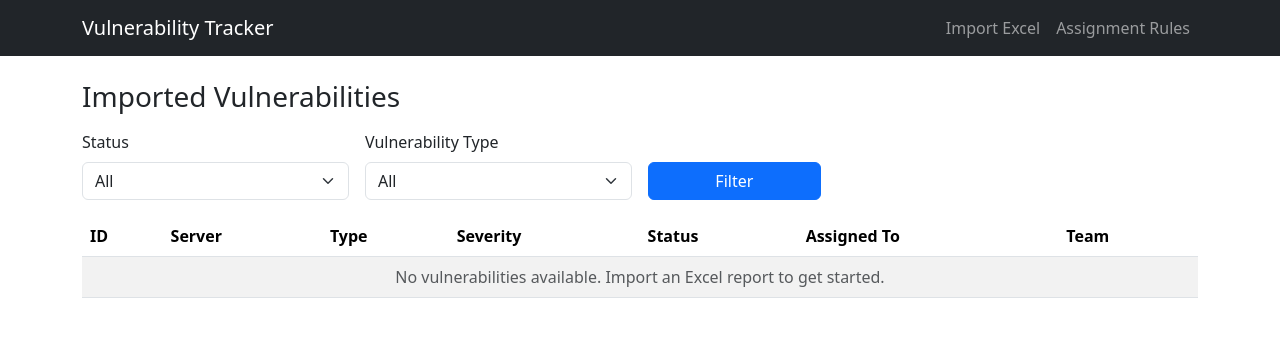
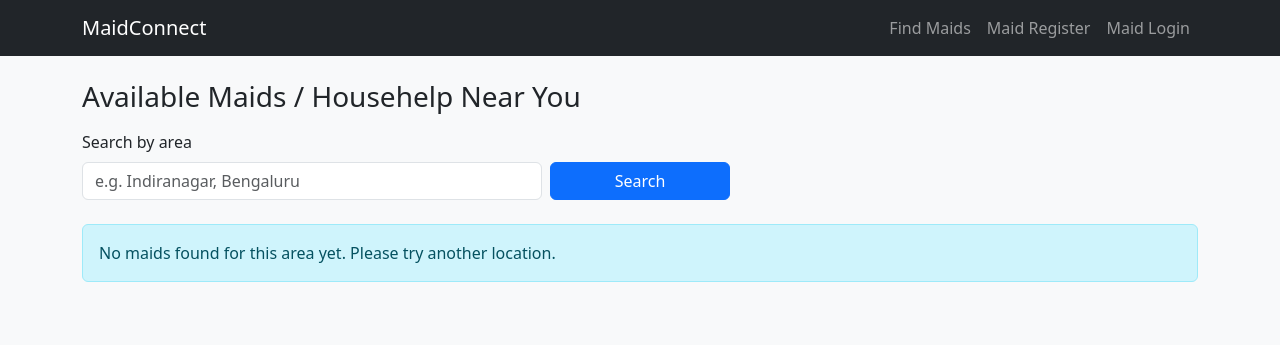
Before and after one commit to shahi-an/codex, a Flask app: page / in a window 1280 px wide. Shown: the top 345 px of the page. Run offline with Flask 3, Linux system fonts and the light colour scheme.

Commit message:
Build maid listing platform with registration, login, and call requests

```diff
--- a/app.py
+++ b/app.py
@@ -2,212 +2,167 @@ from __future__ import annotations
 
 import os
 from datetime import datetime
-from typing import Any
 
-import pandas as pd
-from flask import Flask, flash, redirect, render_template, request, url_for
+from flask import Flask, flash, redirect, render_template, request, session, url_for
 from flask_sqlalchemy import SQLAlchemy
+from werkzeug.security import check_password_hash, generate_password_hash
 
 app = Flask(__name__)
 app.config["SECRET_KEY"] = os.environ.get("SECRET_KEY", "dev-secret")
-app.config["SQLALCHEMY_DATABASE_URI"] = os.environ.get("DATABASE_URL", "sqlite:///vulnerabilities.db")
+app.config["SQLALCHEMY_DATABASE_URI"] = os.environ.get("DATABASE_URL", "sqlite:///maids.db")
 app.config["SQLALCHEMY_TRACK_MODIFICATIONS"] = False
 
 db = SQLAlchemy(app)
 
-VALID_STATUSES = [
-    "Open",
-    "Work in Progress",
-    "Closed",
-    "Awaiting Further Information",
-]
+
+class Maid(db.Model):
+    id = db.Column(db.Integer, primary_key=True)
+    name = db.Column(db.String(120), nullable=False)
+    age = db.Column(db.Integer, nullable=False)
+    experience_years = db.Column(db.Integer, nullable=False)
+    current_address = db.Column(db.String(255), nullable=False)
+    phone_number = db.Column(db.String(20), nullable=False)
+    id_verified = db.Column(db.Boolean, nullable=False, default=False)
+    email = db.Column(db.String(120), nullable=False, unique=True)
+    password_hash = db.Column(db.String(255), nullable=False)
+    created_at = db.Column(db.DateTime, nullable=False, default=datetime.utcnow)
+
+    call_requests = db.relationship("CallRequest", backref="maid", lazy=True, cascade="all, delete-orphan")
 
 
-class Vulnerability(db.Model):
+class CallRequest(db.Model):
     id = db.Column(db.Integer, primary_key=True)
-    external_id = db.Column(db.String(120), nullable=True)
-    server_name = db.Column(db.String(255), nullable=True)
-    vulnerability_type = db.Column(db.String(255), nullable=True)
-    severity = db.Column(db.String(80), nullable=True)
-    description = db.Column(db.Text, nullable=True)
-    status = db.Column(db.String(80), nullable=False, default="Open")
-    assigned_individual = db.Column(db.String(255), nullable=True)
-    assigned_team = db.Column(db.String(255), nullable=True)
-    imported_at = db.Column(db.DateTime, nullable=False, default=datetime.utcnow)
+    maid_id = db.Column(db.Integer, db.ForeignKey("maid.id"), nullable=False)
+    requester_name = db.Column(db.String(120), nullable=False)
+    requester_phone = db.Column(db.String(20), nullable=False)
+    requester_area = db.Column(db.String(120), nullable=False)
+    notes = db.Column(db.Text, nullable=True)
+    created_at = db.Column(db.DateTime, nullable=False, default=datetime.utcnow)
 
 
-class AssignmentRule(db.Model):
-    id = db.Column(db.Integer, primary_key=True)
-    vulnerability_type = db.Column(db.String(255), unique=True, nullable=False)
-    assigned_individual = db.Column(db.String(255), nullable=True)
-    assigned_team = db.Column(db.String(255), nullable=True)
-
-
-def normalize_headers(columns: list[str]) -> dict[str, str]:
-    return {c.strip().lower().replace(" ", "_"): c for c in columns}
-
-
-def value_for(row: pd.Series, headers: dict[str, str], *candidates: str) -> Any:
-    for candidate in candidates:
-        key = candidate.strip().lower().replace(" ", "_")
-        if key in headers:
-            value = row[headers[key]]
-            if pd.isna(value):
-                return None
-            return str(value).strip()
-    return None
-
-
-def apply_assignment(vulnerability: Vulnerability) -> None:
-    if not vulnerability.vulnerability_type:
-        return
-
-    rule = AssignmentRule.query.filter_by(
-        vulnerability_type=vulnerability.vulnerability_type
-    ).first()
-    if rule:
-        vulnerability.assigned_individual = rule.assigned_individual
-        vulnerability.assigned_team = rule.assigned_team
+def current_maid() -> Maid | None:
+    maid_id = session.get("maid_id")
+    if not maid_id:
+        return None
+    return Maid.query.get(maid_id)
 
 
 @app.get("/")
 def index():
-    status = request.args.get("status")
-    vuln_type = request.args.get("type")
+    area = request.args.get("area", "").strip()
+    query = Maid.query.order_by(Maid.created_at.desc())
 
-    query = Vulnerability.query.order_by(Vulnerability.imported_at.desc())
-    if status:
-        query = query.filter_by(status=status)
-    if vuln_type:
-        query = query.filter_by(vulnerability_type=vuln_type)
+    if area:
+        query = query.filter(Maid.current_address.ilike(f"%{area}%"))
 
-    vulnerabilities = query.all()
-    types = [
-        t[0]
-        for t in db.session.query(Vulnerability.vulnerability_type)
-        .distinct()
-        .order_by(Vulnerability.vulnerability_type.asc())
-        .all()
-        if t[0]
-    ]
-
-    return render_template(
-        "index.html",
-        vulnerabilities=vulnerabilities,
-        statuses=VALID_STATUSES,
-        selected_status=status,
-        selected_type=vuln_type,
-        vulnerability_types=types,
-    )
+    maids = query.all()
+    return render_template("index.html", maids=maids, area=area)
 
 
-@app.route("/import", methods=["GET", "POST"])
-def import_excel():
+@app.route("/register", methods=["GET", "POST"])
+def register():
     if request.method == "POST":
-        file = request.files.get("excel_file")
-        if not file or not file.filename:
-            flash("Please upload an Excel file.", "danger")
-            return redirect(url_for("import_excel"))
+        name = request.form.get("name", "").strip()
+        email = request.form.get("email", "").strip().lower()
+        age = request.form.get("age", "").strip()
+        experience_years = request.form.get("experience_years", "").strip()
+        current_address = request.form.get("current_address", "").strip()
+        phone_number = request.form.get("phone_number", "").strip()
+        id_verified = request.form.get("id_verified") == "yes"
+        password = request.form.get("password", "")
 
-        try:
-            dataframe = pd.read_excel(file)
-        except Exception as exc:  # noqa: BLE001
-            flash(f"Could not read Excel file: {exc}", "danger")
-            return redirect(url_for("import_excel"))
+        if not all([name, email, age, experience_years, current_address, phone_number, password]):
+            flash("All fields are required.", "danger")
+            return redirect(url_for("register"))
 
-        if dataframe.empty:
-            flash("The uploaded report has no rows.", "warning")
-            return redirect(url_for("import_excel"))
+        if Maid.query.filter_by(email=email).first():
+            flash("An account with this email already exists.", "danger")
+            return redirect(url_for("register"))
 
-        headers = normalize_headers(list(dataframe.columns))
-        imported_count = 0
+        maid = Maid(
+            name=name,
+            email=email,
+            age=int(age),
+            experience_years=int(experience_years),
+            current_address=current_address,
+            phone_number=phone_number,
+            id_verified=id_verified,
+            password_hash=generate_password_hash(password),
+        )
+        db.session.add(maid)
+        db.session.commit()
 
-        for _, row in dataframe.iterrows():
-            vulnerability = Vulnerability(
-                external_id=value_for(row, headers, "id", "vulnerability_id", "ticket"),
-                server_name=value_for(row, headers, "server", "server_name", "hostname"),
-                vulnerability_type=value_for(
-                    row, headers, "vulnerability_type", "type", "category"
-                ),
-                severity=value_for(row, headers, "severity", "risk"),
-                description=value_for(row, headers, "description", "details"),
-                status=value_for(row, headers, "status") or "Open",
-            )
+        flash("Registration successful. Please login.", "success")
+        return redirect(url_for("login"))
 
-            if vulnerability.status not in VALID_STATUSES:
-                vulnerability.status = "Open"
+    return render_template("register.html")
 
-            apply_assignment(vulnerability)
-            db.session.add(vulnerability)
-            imported_count += 1
 
-        db.session.commit()
-        flash(f"Imported {imported_count} vulnerabilities.", "success")
+@app.route("/login", methods=["GET", "POST"])
+def login():
+    if request.method == "POST":
+        email = request.form.get("email", "").strip().lower()
+        password = request.form.get("password", "")
+
+        maid = Maid.query.filter_by(email=email).first()
+        if not maid or not check_password_hash(maid.password_hash, password):
+            flash("Invalid email or password.", "danger")
+            return redirect(url_for("login"))
+
+        session["maid_id"] = maid.id
+        flash("Logged in successfully.", "success")
+        return redirect(url_for("maid_dashboard"))
+
+    return render_template("login.html")
+
+
+@app.get("/logout")
+def logout():
+    session.pop("maid_id", None)
+    flash("You have been logged out.", "info")
+    return redirect(url_for("index"))
+
+
+@app.post("/maids/<int:maid_id>/request-call")
+def request_call(maid_id: int):
+    maid = Maid.query.get_or_404(maid_id)
+
+    requester_name = request.form.get("requester_name", "").strip()
+    requester_phone = request.form.get("requester_phone", "").strip()
+    requester_area = request.form.get("requester_area", "").strip()
+    notes = request.form.get("notes", "").strip() or None
+
+    if not requester_name or not requester_phone or not requester_area:
+        flash("Please enter your name, phone number, and area.", "danger")
         return redirect(url_for("index"))
 
-    return render_template("import.html")
+    call_request = CallRequest(
+        maid=maid,
+        requester_name=requester_name,
+        requester_phone=requester_phone,
+        requester_area=requester_area,
+        notes=notes,
+    )
+    db.session.add(call_request)
+    db.session.commit()
+
+    flash(f"Call request sent to {maid.name}.", "success")
+    return redirect(url_for("index"))
 
 
-@app.route("/vulnerabilities/<int:vulnerability_id>", methods=["GET", "POST"])
-def vulnerability_detail(vulnerability_id: int):
-    vulnerability = Vulnerability.query.get_or_404(vulnerability_id)
+@app.get("/maid/dashboard")
+def maid_dashboard():
+    maid = current_maid()
+    if not maid:
+        flash("Please login to view your dashboard.", "warning")
+        return redirect(url_for("login"))
 
-    if request.method == "POST":
-        new_status = request.form.get("status")
-        assigned_individual = request.form.get("assigned_individual")
-        assigned_team = request.form.get("assigned_team")
-
-        if new_status in VALID_STATUSES:
-            vulnerability.status = new_status
-
-        vulnerability.assigned_individual = assigned_individual
-        vulnerability.assigned_team = assigned_team
-
-        db.session.commit()
-        flash("Vulnerability updated.", "success")
-        return redirect(url_for("vulnerability_detail", vulnerability_id=vulnerability.id))
-
-    return render_template(
-        "detail.html",
-        vulnerability=vulnerability,
-        statuses=VALID_STATUSES,
+    requests = (
+        CallRequest.query.filter_by(maid_id=maid.id)
+        .order_by(CallRequest.created_at.desc())
+        .all()
     )
-
-
-@app.route("/assignment-rules", methods=["GET", "POST"])
-def assignment_rules():
-    if request.method == "POST":
-        vulnerability_type = request.form.get("vulnerability_type", "").strip()
-        assigned_individual = request.form.get("assigned_individual", "").strip() or None
-        assigned_team = request.form.get("assigned_team", "").strip() or None
-
-        if not vulnerability_type:
-            flash("Vulnerability type is required.", "danger")
-            return redirect(url_for("assignment_rules"))
-
-        rule = AssignmentRule.query.filter_by(vulnerability_type=vulnerability_type).first()
-        if not rule:
-            rule = AssignmentRule(vulnerability_type=vulnerability_type)
-
-        rule.assigned_individual = assigned_individual
-        rule.assigned_team = assigned_team
-        db.session.add(rule)
-        db.session.commit()
-
-        flash("Assignment rule saved.", "success")
-        return redirect(url_for("assignment_rules"))
-
-    rules = AssignmentRule.query.order_by(AssignmentRule.vulnerability_type.asc()).all()
-    return render_template("rules.html", rules=rules)
-
-
-@app.post("/assignment-rules/<int:rule_id>/delete")
-def delete_rule(rule_id: int):
-    rule = AssignmentRule.query.get_or_404(rule_id)
-    db.session.delete(rule)
-    db.session.commit()
-    flash("Rule deleted.", "success")
-    return redirect(url_for("assignment_rules"))
+    return render_template("dashboard.html", maid=maid, requests=requests)
 
 
 if __name__ == "__main__":
--- a/requirements.txt
+++ b/requirements.txt
@@ -1,4 +1,2 @@
 Flask==3.0.3
 Flask-SQLAlchemy==3.1.1
-pandas==2.2.2
-openpyxl==3.1.5
--- a/templates/base.html
+++ b/templates/base.html
@@ -3,16 +3,22 @@
   <head>
     <meta charset="UTF-8" />
     <meta name="viewport" content="width=device-width, initial-scale=1.0" />
-    <title>Vulnerability Tracker</title>
+    <title>MaidConnect</title>
     <link href="https://cdn.jsdelivr.net/npm/bootstrap@5.3.3/dist/css/bootstrap.min.css" rel="stylesheet" />
   </head>
-  <body>
+  <body class="bg-light">
     <nav class="navbar navbar-expand-lg bg-dark navbar-dark mb-4">
       <div class="container">
-        <a class="navbar-brand" href="{{ url_for('index') }}">Vulnerability Tracker</a>
-        <div class="navbar-nav">
-          <a class="nav-link" href="{{ url_for('import_excel') }}">Import Excel</a>
-          <a class="nav-link" href="{{ url_for('assignment_rules') }}">Assignment Rules</a>
+        <a class="navbar-brand" href="{{ url_for('index') }}">MaidConnect</a>
+        <div class="navbar-nav ms-auto">
+          <a class="nav-link" href="{{ url_for('index') }}">Find Maids</a>
+          <a class="nav-link" href="{{ url_for('register') }}">Maid Register</a>
+          {% if session.get('maid_id') %}
+          <a class="nav-link" href="{{ url_for('maid_dashboard') }}">Dashboard</a>
+          <a class="nav-link" href="{{ url_for('logout') }}">Logout</a>
+          {% else %}
+          <a class="nav-link" href="{{ url_for('login') }}">Maid Login</a>
+          {% endif %}
         </div>
       </div>
     </nav>
--- a/templates/index.html
+++ b/templates/index.html
@@ -1,65 +1,54 @@
 {% extends 'base.html' %}
 {% block content %}
-<h1 class="h3 mb-3">Imported Vulnerabilities</h1>
+<h1 class="h3 mb-3">Available Maids / Househelp Near You</h1>
 
-<form method="get" class="row gy-2 gx-3 align-items-end mb-3">
-  <div class="col-md-3">
-    <label class="form-label">Status</label>
-    <select name="status" class="form-select">
-      <option value="">All</option>
-      {% for status in statuses %}
-      <option value="{{ status }}" {% if selected_status == status %}selected{% endif %}>{{ status }}</option>
-      {% endfor %}
-    </select>
+<form method="get" class="row g-2 mb-4">
+  <div class="col-md-5">
+    <label class="form-label">Search by area</label>
+    <input class="form-control" name="area" value="{{ area }}" placeholder="e.g. Indiranagar, Bengaluru" />
   </div>
-  <div class="col-md-3">
-    <label class="form-label">Vulnerability Type</label>
-    <select name="type" class="form-select">
-      <option value="">All</option>
-      {% for type in vulnerability_types %}
-      <option value="{{ type }}" {% if selected_type == type %}selected{% endif %}>{{ type }}</option>
-      {% endfor %}
-    </select>
-  </div>
-  <div class="col-md-2">
-    <button class="btn btn-primary w-100" type="submit">Filter</button>
+  <div class="col-md-2 align-self-end">
+    <button class="btn btn-primary w-100" type="submit">Search</button>
   </div>
 </form>
 
-<div class="table-responsive">
-  <table class="table table-striped table-hover align-middle">
-    <thead>
-      <tr>
-        <th>ID</th>
-        <th>Server</th>
-        <th>Type</th>
-        <th>Severity</th>
-        <th>Status</th>
-        <th>Assigned To</th>
-        <th>Team</th>
-      </tr>
-    </thead>
-    <tbody>
-      {% for vulnerability in vulnerabilities %}
-      <tr>
-        <td>
-          <a href="{{ url_for('vulnerability_detail', vulnerability_id=vulnerability.id) }}">
-            {{ vulnerability.external_id or ('DB-' ~ vulnerability.id) }}
-          </a>
-        </td>
-        <td>{{ vulnerability.server_name or '-' }}</td>
-        <td>{{ vulnerability.vulnerability_type or '-' }}</td>
-        <td>{{ vulnerability.severity or '-' }}</td>
-        <td><span class="badge text-bg-secondary">{{ vulnerability.status }}</span></td>
-        <td>{{ vulnerability.assigned_individual or '-' }}</td>
-        <td>{{ vulnerability.assigned_team or '-' }}</td>
-      </tr>
-      {% else %}
-      <tr>
-        <td colspan="7" class="text-center text-muted">No vulnerabilities available. Import an Excel report to get started.</td>
-      </tr>
-      {% endfor %}
-    </tbody>
-  </table>
+<div class="row g-4">
+  {% for maid in maids %}
+  <div class="col-lg-6">
+    <div class="card h-100 shadow-sm">
+      <div class="card-body">
+        <h2 class="h5">{{ maid.name }}</h2>
+        <p class="mb-1"><strong>Age:</strong> {{ maid.age }}</p>
+        <p class="mb-1"><strong>Experience:</strong> {{ maid.experience_years }} years</p>
+        <p class="mb-1"><strong>Current Address:</strong> {{ maid.current_address }}</p>
+        <p class="mb-1"><strong>Phone:</strong> {{ maid.phone_number }}</p>
+        <p class="mb-3"><strong>ID Verified:</strong> {{ 'Yes' if maid.id_verified else 'No' }}</p>
+
+        <h3 class="h6">Request a call</h3>
+        <form method="post" action="{{ url_for('request_call', maid_id=maid.id) }}" class="row g-2">
+          <div class="col-md-6">
+            <input class="form-control" name="requester_name" placeholder="Your name" required />
+          </div>
+          <div class="col-md-6">
+            <input class="form-control" name="requester_phone" placeholder="Your phone" required />
+          </div>
+          <div class="col-12">
+            <input class="form-control" name="requester_area" placeholder="Your area" required />
+          </div>
+          <div class="col-12">
+            <textarea class="form-control" name="notes" rows="2" placeholder="Optional message"></textarea>
+          </div>
+          <div class="col-12">
+            <button class="btn btn-success" type="submit">Send Call Request</button>
+          </div>
+        </form>
+      </div>
+    </div>
+  </div>
+  {% else %}
+  <div class="col-12">
+    <div class="alert alert-info">No maids found for this area yet. Please try another location.</div>
+  </div>
+  {% endfor %}
 </div>
 {% endblock %}
```
Also changed, not shown: templates/dashboard.html (added, +39 -0 lines), templates/detail.html (deleted, +0 -61 lines), templates/import.html (deleted, +0 -15 lines), templates/login.html (added, +15 -0 lines), templates/register.html (added, +46 -0 lines), templates/rules.html (deleted, +0 -54 lines), README.md.
